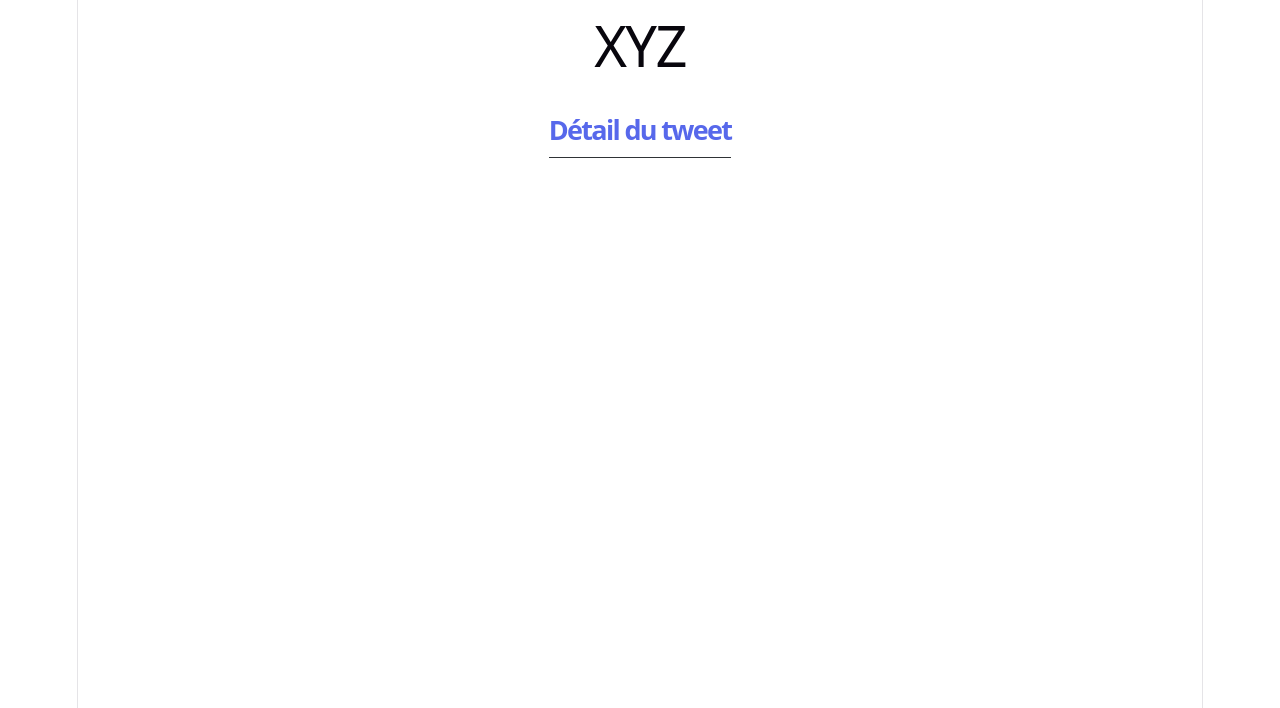
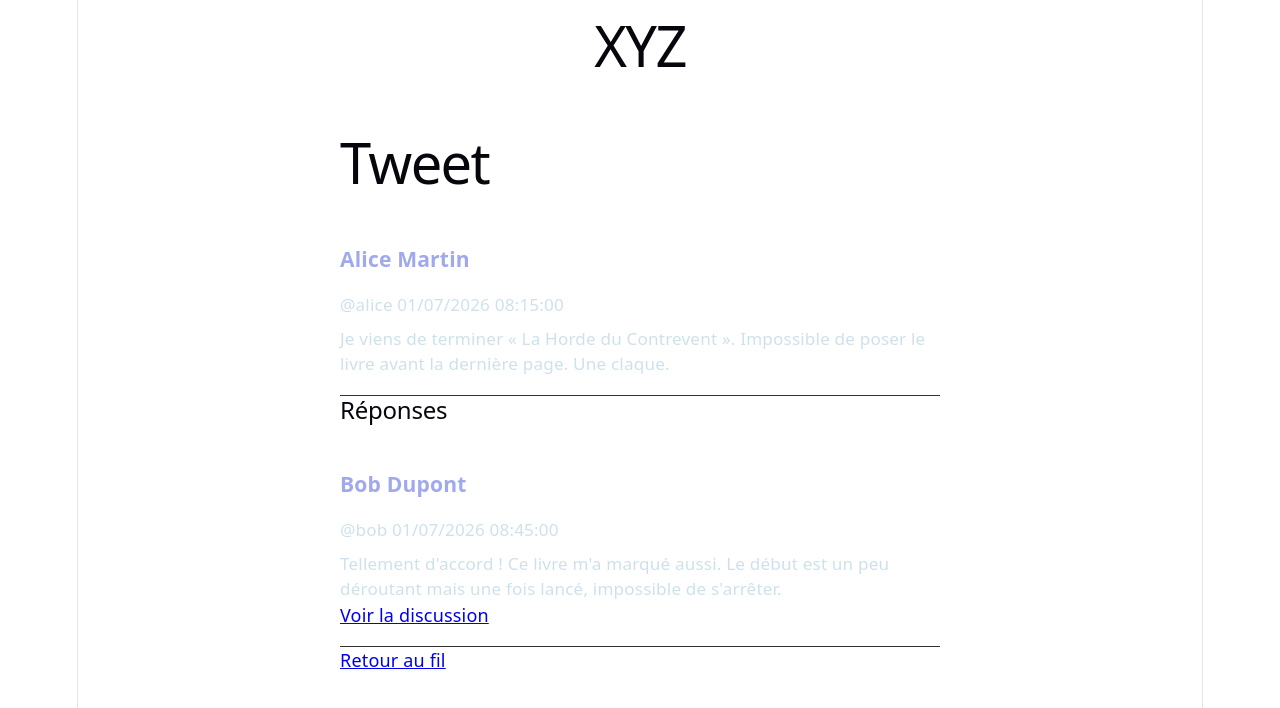
Before and after one commit to o7i9/xyz, a React (Vite) app: page /tweets/1 in a window 1280 px wide. Shown: the top 708 px of the page. Built offline with nearby package versions, Linux system fonts and the light colour scheme.

Commit message:
Etape 6 et vérifications + questions de compréhension

```diff
--- a/src/components/TweetPreview.tsx
+++ b/src/components/TweetPreview.tsx
@@ -22,6 +22,7 @@ export const EventCard = ({ event }: EventCardProps): ReactElement => {
 
 type TweetPreviewProps = {
     tweet : Tweet;
+    linkToDetails?: boolean; // quand on est sur la page details du tweet on ne veut pas voir un lien qui référence aux détails du tweet
 };
 
 const CONTENT_MAX_LENGTH = 180;
@@ -33,7 +34,7 @@ toLocateString est une méthode de l'objet Date qui permet de passer à ça "01/
  et fr-FR c'est juste le param pour dire qu'on veut le format fr jour/mois/annee, heure sur 24h */
 
 // l'opérateur && renvoie l'expression de droite si la condition est vraie
-export const TweetPreview = ({tweet}: TweetPreviewProps) : React.ReactElement => {
+export const TweetPreview = ({tweet, linkToDetails = true}: TweetPreviewProps) : React.ReactElement => {
 
     //Question 1 : ce tweet est long ?
     const isLong: boolean = tweet.content.length > CONTENT_MAX_LENGTH;
@@ -49,6 +50,7 @@ export const TweetPreview = ({tweet}: TweetPreviewProps) : React.ReactElement =>
 
 
             {tweet.image !== undefined && (
+                linkToDetails ? (
                 <Link to={`/tweets/${tweet.id}`}>
                     <img
                         className="tweet-image"
@@ -56,6 +58,13 @@ export const TweetPreview = ({tweet}: TweetPreviewProps) : React.ReactElement =>
                         alt={tweet.image.alt}
                     />
                 </Link>
+                ) : (
+                    <img
+                        className="tweet-image"
+                        src={tweet.image.url}
+                        alt={tweet.image.alt}
+                    />
+                )
             )}
 
             <p>{visibleContent}</p>
@@ -68,7 +77,9 @@ export const TweetPreview = ({tweet}: TweetPreviewProps) : React.ReactElement =>
                 </button>
             )}
 
-            <Link to={`/tweets/${tweet.id}`}>Voir la discussion</Link>
+            {linkToDetails && (
+                <Link to={`/tweets/${tweet.id}`}>Voir la discussion</Link>
+            )}
 
         </article>
         //le bouton ne s'affiche que le si le tweet est long
--- a/src/data/tweets.ts
+++ b/src/data/tweets.ts
@@ -79,4 +79,25 @@ export const initialTweets: Tweet[] = [
     content: "Coup de cœur du mois : « L'Ombre du vent » de Carlos Ruiz Zafón. Une lettre d'amour aux livres et à Barcelone.",
     createdAt: "2026-07-01T18:00:00.000Z",
   },
+
+  // réponse au tweet 1
+  {
+    id: "r1",
+    authorName: "Bob Dupont",
+    authorHandle: "bob",
+    content: "Tellement d'accord ! Ce livre m'a marqué aussi. Le début est un peu déroutant mais une fois lancé, impossible de s'arrêter.",
+    createdAt: "2026-07-01T08:45:00.000Z",
+    parentId: "1",
+  },
+
+  // Réponse au tweet 3
+  {
+    id: "r2",
+    authorName: "David Lemoine",
+    authorHandle: "david",
+    content: "Ce coin lecture donne trop envie 😍 Tu lis quoi en ce moment ?",
+    createdAt: "2026-07-01T11:00:00.000Z",
+    parentId: "3",
+  },
+
 ];
--- a/src/pages/NotFoundPage.tsx
+++ b/src/pages/NotFoundPage.tsx
@@ -1,5 +1,12 @@
+import {Link} from "react-router-dom";
+
 const NotFoundPage = (): React.ReactElement => {
-  return <h1>404 — Page introuvable</h1>;
+  return (
+    <section>
+      <h1>Page introuvable</h1>
+      <Link to="/"> Retour à l'accueil</Link>
+    </section>
+  );
 };
 
-export default NotFoundPage;   // ← export par défaut
+export default NotFoundPage;
--- a/src/pages/TweetDetailsPage.tsx
+++ b/src/pages/TweetDetailsPage.tsx
@@ -1,5 +1,48 @@
+import {useParams} from "react-router-dom";
+import {Link} from "react-router-dom";
+import {initialTweets} from "../data/tweets";
+import {TweetPreview} from "../components/TweetPreview";
+import {TweetsList} from "../components/TweetsList";
+
 const TweetDetailsPage = (): React.ReactElement => {
-  return <h1>Détail du tweet</h1>;
+
+  const { id } = useParams<{ id: string }>(); // pour récup l'id dynamique de l'url tweets/:id
+
+  // recherche du tweet principal, si aucun correspond la méthode renvoie undefined
+  const tweet = initialTweets.find((tweet) => tweet.id === id);
+
+  // si aucun tweet correspond à l'id :
+  if (tweet === undefined ) {
+    return (
+      <section>
+        <h1>Ce tweet n'existe pas</h1>
+        <Link to="/"> Retour au fil</Link>
+      </section>
+    );
+  }
+
+  //recherche les réponses au tweet d'id concerné
+  const replies = initialTweets.filter((tweet) => tweet.parentId === id);
+  return (
+    <section>
+      <h1>Tweet</h1>
+
+      {/* Tweet principal : linkToDetail={false} car on est déjà sur sa page */}
+      <TweetPreview tweet={tweet} linkToDetails={false} />
+
+      <h2>Réponses</h2>
+      {replies.length === 0 ? (
+        <p>Aucune réponse pour le moment.</p>
+      ) : (
+        <TweetsList tweets={replies} />
+      )}
+
+      <Link to="/">Retour au fil</Link>
+    </section>
+  );
+
 };
 
+
+
 export default TweetDetailsPage;
--- a/src/pages/TweetsMasterPage.tsx
+++ b/src/pages/TweetsMasterPage.tsx
@@ -2,10 +2,12 @@ import { initialTweets } from "../data/tweets";
 import { TweetsList } from "../components/TweetsList";
 
 const TweetsMasterPage = (): React.ReactElement => {
+  // on ne veut avoir que les tweets originaux et pas les réponses
+  const tweetsOriginaux = initialTweets.filter((tweet) => tweet.parentId === undefined);
   return (
     <>
       <h1>Fil de tweets</h1>
-      <TweetsList tweets={initialTweets} />
+      <TweetsList tweets={tweetsOriginaux} />
     </>
   );
 };
--- a/src/types/Tweet.ts
+++ b/src/types/Tweet.ts
@@ -7,4 +7,5 @@ export type Tweet = {
     content: string;
     image?: TweetImage;
     createdAt : string;
+    parentId?: string;
 };
```
Also changed, not shown: 1 other file (tests, documents, lock files or other folders).
